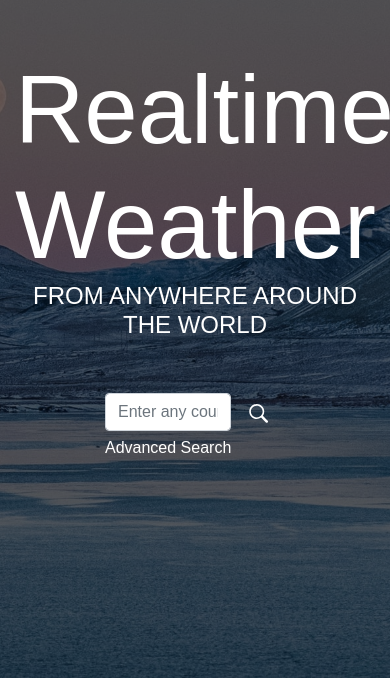
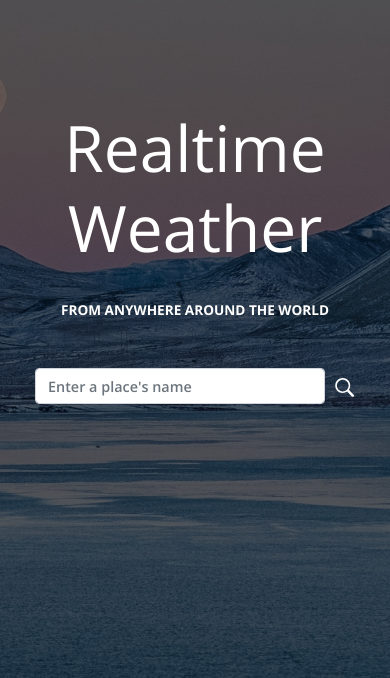
Before and after one commit to yewyewXD/React-Weather-App, a React (Create React App) app: page / in a window 390 px wide. Shown: the part 166-844 px from the top of the page. Built offline with nearby package versions, Linux system fonts and the light colour scheme.

Commit message:
landing page fully responsive

```diff
--- a/src/components/Search/Cities.jsx
+++ b/src/components/Search/Cities.jsx
@@ -13,7 +13,7 @@ export default function Cities() {
     <div className="cities text-white">
       {/* First row */}
       <div className="row city-row">
-        <div className="city city-title col-xl-3 col-md-6 bg-dark all-center-column">
+        <div className="city city-title col-xl-3 col-md-6 bg-dark all-center-column p-0">
           <FaCity size="5em" />
           <div className="display-4 mt-3 text-center">Nearby Cities</div>
         </div>
--- a/src/components/Search/MainDisplay.jsx
+++ b/src/components/Search/MainDisplay.jsx
@@ -9,7 +9,9 @@ export default function MainDisplay({ placeData }) {
     >
       <div
         className={`container ${
-          placeData ? "d-flex justify-content-end" : "all-center"
+          placeData
+            ? "d-flex justify-content-md-end justify-content-center"
+            : "all-center"
         }`}
       >
         <span className="caption text-white text-center all-center-column">
@@ -20,7 +22,7 @@ export default function MainDisplay({ placeData }) {
               <div className="display-1 temperature">
                 {Math.round(placeData.temperature)}&deg;C
               </div>
-              <div className="h4 weather">Mostly Cloudy</div>
+              <div className="h4 weather">{placeData.weather}</div>
             </>
           )}
 
--- a/src/context/GlobalState.js
+++ b/src/context/GlobalState.js
@@ -108,6 +108,19 @@ export const GlobalProvider = ({ children }) => {
     }
   }
 
+  async function findPlaceImage(placeName) {
+    try {
+      const res = await axios.get(
+        `https://api.unsplash.com/search/photos?page=1&query=${placeName}&orientation=landscape&client_id=6WvOzBG4EgwiZgc-dApUGD0Fi8csesIJI_OL4uYGM50`
+      );
+
+      console.log(res.data);
+    } catch (err) {
+      console.log(err);
+      console.log("invalid place name");
+    }
+  }
+
   return (
     <GlobalContext.Provider
       value={{
@@ -116,6 +129,7 @@ export const GlobalProvider = ({ children }) => {
         searchCountry,
         searchCities,
         searchCity,
+        findPlaceImage,
       }}
     >
       {children}
--- a/src/pages/LandingPage.jsx
+++ b/src/pages/LandingPage.jsx
@@ -7,33 +7,42 @@ export default function LandingPage() {
   const countryElRef = useRef();
   const { searchCountry } = useContext(GlobalContext);
 
-  async function handleCountrySearch() {
+  function handlePlaceSearch() {
     const country = countryElRef.current.value;
     searchCountry(country);
+  }
+
+  function runPlaceSearch(e) {
+    if (e.keyCode === 13) {
+      document.getElementById("searchPlaceBtn").click();
+    }
   }
 
   return (
     <main className="landing-page all-center-column">
       <div className="container">
         <div className="caption text-center text-white mb-5">
-          <div className="display-1">Realtime Weather</div>
-          <div className="h4 text-uppercase">
+          <div className="title light">Realtime Weather</div>
+          <div className="subtitle bold text-uppercase">
             from anywhere around the world
           </div>
         </div>
-        <div className="search-box mx-auto all-center-column w-50">
+
+        <div className="search-box mx-auto all-center-column">
           <div className="search-bar w-100 all-center">
             <input
               type="text"
-              className="form-control"
-              placeholder="Enter any country"
+              className="form-control semi-bold mr-sm-3 mr-2"
+              placeholder="Enter a place's name"
               ref={countryElRef}
+              onKeyUp={runPlaceSearch}
             />
 
             <Link
-              className="btn btn-lg text-white"
-              onClick={handleCountrySearch}
+              className="btn btn-lg text-white p-0"
+              onClick={handlePlaceSearch}
               to="/search"
+              id="searchPlaceBtn"
             >
               <GoSearch />
             </Link>
@@ -41,7 +50,7 @@ export default function LandingPage() {
 
           {/* search filter */}
           <div className="search-filter w-100 text-white flex-start">
-            <span role="button">Advanced Search</span>
+            {/* <span role="button">Advanced Search</span> */}
           </div>
         </div>
       </div>
--- a/src/pages/SearchPage.jsx
+++ b/src/pages/SearchPage.jsx
@@ -10,7 +10,8 @@ export default function SearchPage() {
   return (
     <main className="search-page bg-dark">
       {/* banner */}
-      <div className="banner bg-dark text-white pl-5 py-4">
+      <div className="banner bg-dark text-white py-4">
+        <div className="container">
           <Link className="text-light" to="/">
             Weather App
           </Link>
@@ -23,25 +24,29 @@ export default function SearchPage() {
             {placeData ? placeData.name : ""}
           </Link>
         </div>
+      </div>
 
       {/* main display */}
       <MainDisplay placeData={placeData} />
 
       {/* country overview  */}
-      <div className="country-overview p-5 bg-dark text-white">
-        <h1> {placeData ? placeData.name : ""}</h1>
+      <div className="country-overview py-5 bg-dark text-white">
+        <div className="container">
+          <h1 className="mb-3"> {placeData ? placeData.name : ""}</h1>
           <p className="text-muted">
             Lorem ipsum dolor sit amet consectetur adipisicing elit. Repudiandae
-          assumenda nobis maiores error, necessitatibus, maxime dolores libero,
-          quo natus nam labore neque atque dignissimos unde delectus consequatur
-          recusandae animi. Ducimus. Lorem ipsum dolor, sit amet consectetur
-          adipisicing elit. Voluptates quidem modi necessitatibus molestiae
-          totam nisi est error culpa alias eius? Lorem ipsum dolor, sit amet
-          consectetur adipisicing elit. Officia natus repellat consequatur qui
-          dolorum magni unde error eveniet pariatur ullam, exercitationem eius,
-          libero ad porro quis! Quis autem ipsam possimus doloremque animi
-          soluta, officiis consequatur laboriosam eveniet itaque minus placeat.
+            assumenda nobis maiores error, necessitatibus, maxime dolores
+            libero, quo natus nam labore neque atque dignissimos unde delectus
+            consequatur recusandae animi. Ducimus. Lorem ipsum dolor, sit amet
+            consectetur adipisicing elit. Voluptates quidem modi necessitatibus
+            molestiae totam nisi est error culpa alias eius? Lorem ipsum dolor,
+            sit amet consectetur adipisicing elit. Officia natus repellat
+            consequatur qui dolorum magni unde error eveniet pariatur ullam,
+            exercitationem eius, libero ad porro quis! Quis autem ipsam possimus
+            doloremque animi soluta, officiis consequatur laboriosam eveniet
+            itaque minus placeat.
           </p>
+        </div>
       </div>
 
       {/* cities */}
--- a/src/styles/LandingStyles.scss
+++ b/src/styles/LandingStyles.scss
@@ -3,4 +3,88 @@
   background: linear-gradient(0deg, rgba(0, 0, 0, 0.6), rgba(0, 0, 0, 0.6)),
     url("../images/winter.jpg") center;
   background-size: cover;
+
+  .caption {
+    .title {
+      font-size: 6rem;
+      line-height: 8rem;
+    }
+    .subtitle {
+      font-size: 1.2rem;
+    }
+  }
+
+  .search-box {
+    width: 35rem;
+  }
 }
+
+@media (max-width: 1100px) {
+  .landing-page {
+    .caption {
+      .title {
+        font-size: 5rem;
+        line-height: 7rem;
+      }
+      .subtitle {
+        font-size: 1rem;
+      }
+    }
+  }
+}
+
+@media (max-width: 850px) {
+  .landing-page {
+    .caption {
+      .title {
+        font-size: 4rem;
+        line-height: 6rem;
+      }
+      .subtitle {
+        font-size: 0.9rem;
+      }
+    }
+
+    .search-box {
+      width: 25rem;
+    }
+  }
+}
+
+@media (max-width: 600px) {
+  .landing-page {
+    .caption {
+      .title {
+        line-height: 5rem;
+        margin-bottom: 2rem;
+      }
+      .subtitle {
+        font-size: 0.85rem;
+      }
+    }
+    .search-box {
+      width: 20rem;
+      input {
+        font-size: 0.9rem;
+      }
+    }
+  }
+}
+
+@media (max-width: 380px) {
+  .landing-page {
+    .caption {
+      .title {
+        font-size: 3.5rem;
+        line-height: 4.5rem;
+        margin-bottom: 2rem;
+      }
+      .subtitle {
+        font-size: 0.8rem;
+      }
+    }
+    .search-box {
+      width: 16rem;
+    }
+  }
+}
--- a/src/styles/SearchStyles.scss
+++ b/src/styles/SearchStyles.scss
@@ -19,10 +19,6 @@
         &:nth-child(odd) {
           border-top: 5px solid;
         }
-        &:first-child {
-          cursor: initial !important;
-          border: none;
-        }
       }
 
       &:last-child .city:nth-child(odd) {
@@ -31,11 +27,13 @@
 
       .city-title {
         background: linear-gradient(to bottom right, #bcc1f8, #bcc1f8, #3ef1ee);
+        cursor: initial !important;
+        border: none !important;
       }
 
       .city {
         height: 50vh;
-        border-image: linear-gradient(45deg, #bcc1f8, #3ef1ee) 1;
+        border-image: linear-gradient(to right, #bcc1f8, #bcc1f8, #3ef1ee) 1;
         cursor: pointer;
         display: flex !important;
         justify-content: center;
@@ -64,3 +62,27 @@
     }
   }
 }
+
+@media (max-width: 1199.98px) {
+  .search-page {
+    .cities {
+      height: 100vh;
+
+      .city {
+        border: none !important;
+      }
+    }
+  }
+}
+
+@media (max-width: 767.98px) {
+  .search-page {
+    .cities {
+      .city {
+        height: 100vw !important;
+        border-bottom: solid 5px !important;
+        border-image: linear-gradient(to right, #bcc1f8, #bcc1f8, #3ef1ee) 1 !important;
+      }
+    }
+  }
+}
--- a/src/styles/global.scss
+++ b/src/styles/global.scss
@@ -1,34 +1,24 @@
+@import url("https://fonts.googleapis.com/css2?family=Open+Sans:wght@300;400;600;700;800&display=swap");
+
 body {
-  font-family: sans-serif !important;
+  font-family: "Open Sans", sans-serif !important;
   overflow-x: hidden;
 }
-.eachCity {
-  height: 240px;
-  width: 240px;
+
+.light {
+  font-weight: 300;
 }
-.cityTemperature,
-.weatherIcon {
-  height: 30px;
-  width: 30px;
-  padding: 5px;
-  display: flex;
-  justify-content: center;
-  align-items: center;
-  border-radius: 50%;
-  color: white;
+.regular {
+  font-weight: 400;
 }
-.weatherIcon {
-  height: 60px;
-  width: 60px;
+.semi-bold {
+  font-weight: 600;
 }
-.weatherIcon img {
-  width: 100%;
+.bold {
+  font-weight: 700;
 }
-.hot {
-  background: red;
-}
-.cold {
-  background: blue;
+.extra-bold {
+  font-weight: 800;
 }
 
 .all-center {
```
Lines whose indentation alone changed are shown as unchanged.
